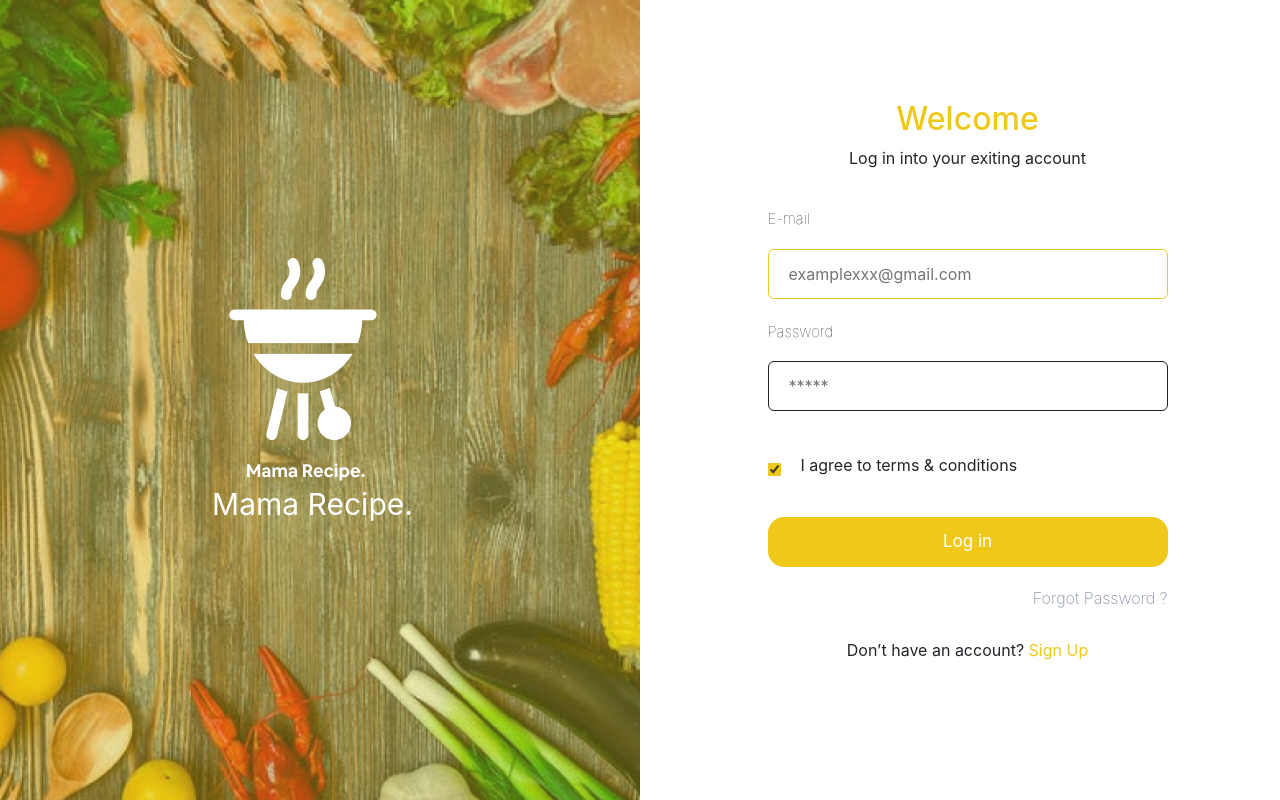
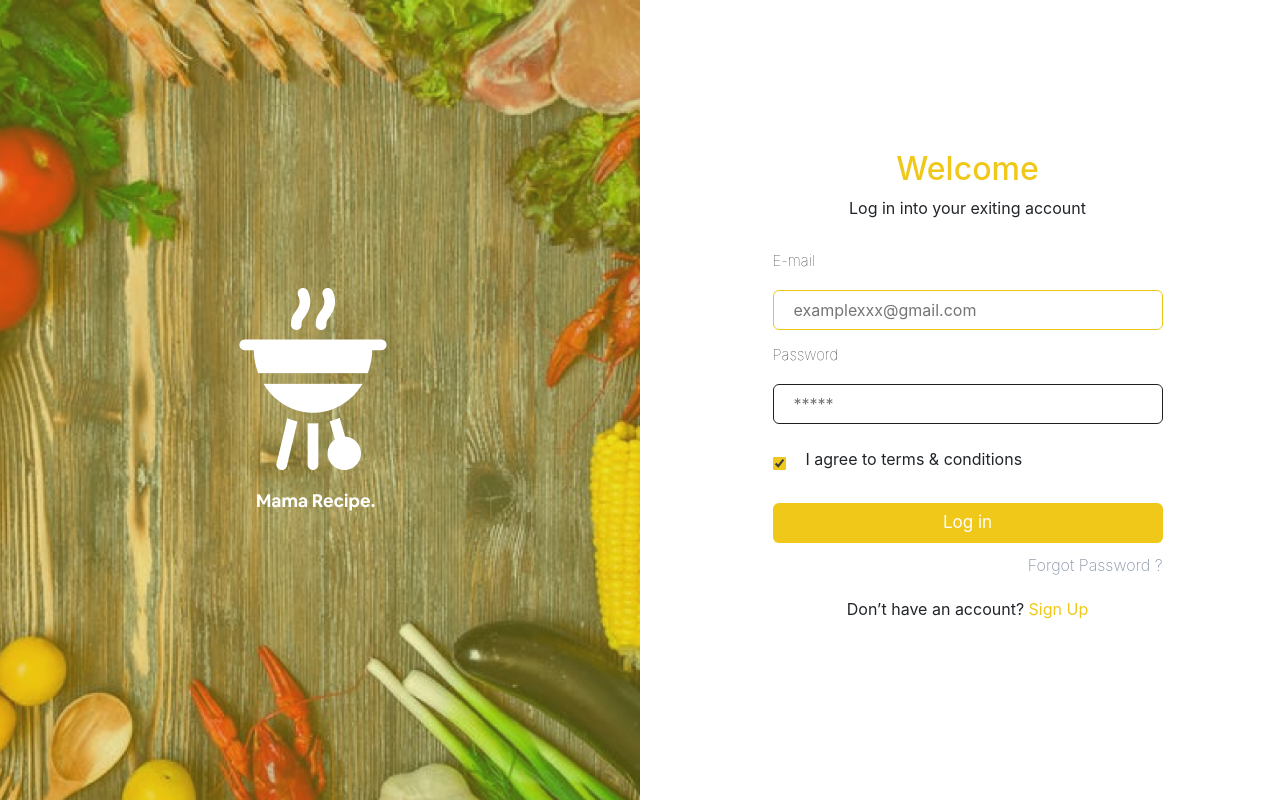
Before and after one commit to vineas/team-project_kelompok1_pijar_frontend, a React (Create React App) app: page /login in a window 1280 px wide. Built offline with nearby package versions, Linux system fonts and the light colour scheme.

Commit message:
font color && login page

```diff
--- a/src/component/homepage/HomePage.jsx
+++ b/src/component/homepage/HomePage.jsx
@@ -49,7 +49,7 @@ const HomePage = () => {
         {"}"}
         .title_menu {"{"}
         font-weight: 500; font-size: 25px; position: absolute; bottom: 0; left:
-        20px;
+        20px; color: white; text-shadow: 2px 2px #00000066;
         {"}"}
         .popularImg::before{"{"}
         content: ""; border: 3px solid #efc81a; position: absolute; display:
--- a/src/pages/Auth/Auth.css
+++ b/src/pages/Auth/Auth.css
@@ -33,7 +33,7 @@ html body {
 .inputlogin {
   /* background-color: beige; */
   width: 500px;
-  height: 600px;
+  height: 500px;
   /* background-color: lightblue; */
   display: flex;
   flex-direction: column;
@@ -67,8 +67,8 @@ html body {
 
 .form-1 input {
   background-color: #fff;
-  height: 50px;
-  width: 400px;
+  height: 40px;
+  width: 390px;
   padding: 10px 20px;
   border-radius: 6px;
   border: 1px solid #efc81a;
@@ -79,7 +79,7 @@ html body {
   align-items: center;
 }
 .form-2 {
-  margin-bottom: 20px;
+  margin-bottom: 10px;
 
   display: flex;
   flex-direction: column;
@@ -92,8 +92,8 @@ html body {
 }
 .form-2 input {
   background-color: #fff;
-  height: 50px;
-  width: 400px;
+  height: 40px;
+  width: 390px;
   padding: 10px 20px;
   border-radius: 6px;
   border: 1px solid #21201f;
@@ -102,9 +102,9 @@ html body {
 .form button {
   margin-top: 10px;
   cursor: pointer;
-  width: 400px;
-  height: 50px;
-  border-radius: 16px;
+  width: 390px;
+  height: 40px;
+  border-radius: 6px;
   border: none;
   background: #efc81a;
   font-size: 17px;
@@ -169,8 +169,7 @@ html body {
   align-items: center;
   justify-content: center;
 }
-
-@media screen and (max-width: 668px) {
+@media screen and (max-width: 428px) {
   .hero {
     font-size: 52%;
   }
--- a/src/pages/Auth/Login.jsx
+++ b/src/pages/Auth/Login.jsx
@@ -32,7 +32,6 @@ const Login = () => {
                 crossOrigin="Anonymous"
                 alt="grup-icon"
               />
-              <p>Mama Recipe.</p>
             </div>
           </div>
           <div className="inputku col-12 col-md-6">
--- a/src/pages/Auth/Register.jsx
+++ b/src/pages/Auth/Register.jsx
@@ -40,7 +40,6 @@ const Register = () => {
                 src={require("../../assets/img/Login/icon.png")}
                 alt="grup-icon"
               />
-              <p>Mama Recipe.</p>
             </div>
           </div>
           <div className={` inputku col-6 col-md-6`}>
```
